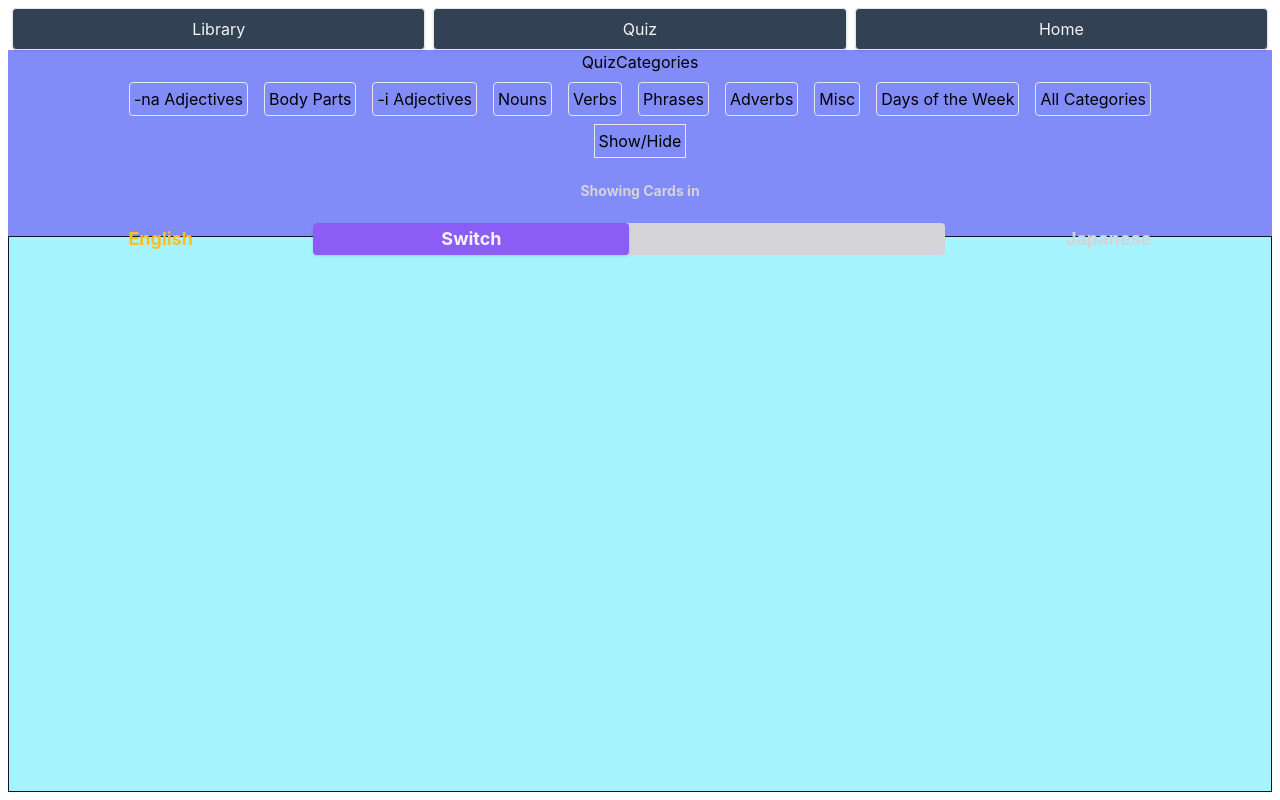
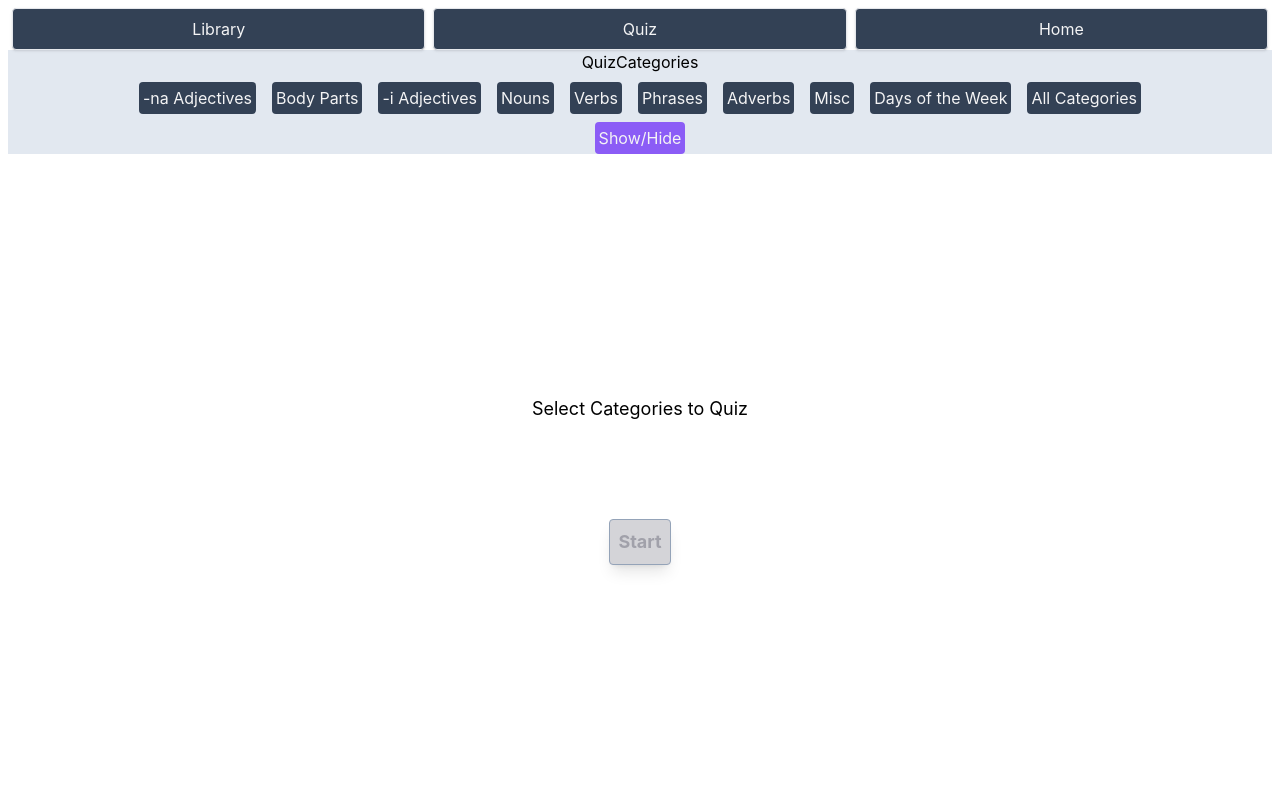
Before and after one commit to LumberJon1/JapaneseFlashcards, a React (Create React App) app: page / in a window 1280 px wide. Both pictures are taken after a click on the item "Quiz". Built offline with nearby package versions, Linux system fonts and the light colour scheme.

Commit message:
Changed styling and added hide/show functionality, and stop/start quiz functionality

```diff
--- a/src/components/Card/index.js
+++ b/src/components/Card/index.js
@@ -6,7 +6,7 @@ function Card() {
     return (
 
         <div
-            className="border border-slate-900 shadow-lg rounded-lg h-3/4 w-full bg-amber-400"
+            className="border border-slate-900 shadow-lg rounded-lg h-3/5 bg-slate-200 mx-4"
         >
             Card
         </div>
--- a/src/components/Quiz/index.js
+++ b/src/components/Quiz/index.js
@@ -1,12 +1,9 @@
 import React, {useState} from "react";
 import library from "../../library";
 import QuizCategories from "../QuizCategories";
-import QuizLanguage from "../QuizLanguage";
 import QuizDisplay from "../QuizDisplay";
 
 function Quiz() {
-
-    const [language, setLanguage] = useState("English");
 
     // State management for quizCategories
     const [selectedCategories, setSelectedCategories] = useState([]);
@@ -22,13 +19,16 @@ function Quiz() {
     // State management for shown/hidden categories
     const [displayingCategories, setDisplayingCategories] = useState(true);
 
+    // State management for ongoing quiz
+    const [quizActive, setQuizActive] = useState(false);
+
     return (
 
         <div
-            className="w-full h-full bg-indigo-400"
+            className="w-full h-full"
         >
             <div
-                className="h-1/4"
+                className={quizActive ? "h-auto" : "h-2/5"}
             >
                 <QuizCategories
                     availableCategories={availableCategories}
@@ -37,15 +37,16 @@ function Quiz() {
                     selectedCategories={selectedCategories}
                     setSelectedCategories={setSelectedCategories}
                 ></QuizCategories>
-                <QuizLanguage
-                    language={language}
-                    setLanguage={setLanguage}
-                ></QuizLanguage>
             </div>
             <div
-                className="h-3/4"
+                className={quizActive ? "h-5/6"  : "h-3/5"}
             >
-                <QuizDisplay></QuizDisplay>
+                <QuizDisplay
+                    quizActive={quizActive}
+                    setQuizActive={setQuizActive}
+                    selectedCategories={selectedCategories}
+                    setDisplayingCategories={setDisplayingCategories}
+                ></QuizDisplay>
             </div>
 
         </div>
--- a/src/components/QuizCategories/index.js
+++ b/src/components/QuizCategories/index.js
@@ -70,7 +70,12 @@ function QuizCategories(props) {
     return (
 
         <div
-            className="w-full flex flex-col items-center justify-center"
+            className={displayingCategories === true ?
+                "w-full border-gray-500 bg-slate-200 flex flex-col items-center justify-center z-20"
+                :
+                "w-full flex flex-col items-center justify-center z-20"
+            }
+
         >
             {displayingCategories ? <div>
                 QuizCategories
@@ -80,7 +85,7 @@ function QuizCategories(props) {
                     {availableCategories.map((item) => (
 
                         <li
-                            className={`border rounded p-1 m-2 ${selectedCategories.includes(item) && "bg-cyan-200"}`}
+                            className={`border-slate-800 rounded bg-slate-700 text-zinc-100 p-1 m-2 ${selectedCategories.includes(item) && "bg-blue-400 border-cyan-300"}`}
                             key={uuidv4()}
                             onClick={toggleSelectCategory}
                         >
@@ -88,7 +93,7 @@ function QuizCategories(props) {
                         </li>
                     ))}
                     <li
-                        className="border rounded p-1 m-2"
+                        className={`border-slate-800 rounded bg-slate-700 text-zinc-100 p-1 m-2 ${selectedCategories.includes("All Categories") && "bg-blue-400 border-cyan-300"}`}
                         onClick={toggleSelectCategory}
                     >
                         All Categories
@@ -98,33 +103,13 @@ function QuizCategories(props) {
             : <></>
             }
             <button
-                className="border rounded-bottom p-1"
+                className={`rounded bg-violet-500 text-zinc-100 p-1 z-30`}
                 onClick={toggleDisplayingCategories}
             >
                 Show/Hide
 
             </button>
         </div>
-
-    //     <div className="w-full mt-4">
-    //         <ul className="flex items-center justify-center">
-    //             {quizCategoryItems.map((item) => (
-    //                 <li
-    //                     className={`flex bg-indigo-600 items-center justify-center p-2 mx-1 border rounded shadow text-zinc-100 w-1/4${currentSubCategory === item.name && "bg-indigo-500 border-violet-600"}`}
-    //                     key={item.name}
-    //                 >
-    //                     <span onClick={() =>  {
-    //                         setQuizCategory(item.name);
-    //                     }
-
-    //                     }>
-    //                         {item.name}
-    //                     </span>
-    //                 </li>
-
-    //             ))}
-    //         </ul>
-    //     </div>
     );
 }
 
--- a/src/components/QuizControls/index.js
+++ b/src/components/QuizControls/index.js
@@ -1,20 +1,33 @@
 import React, {useState} from "react";
 
-function QuizControls() {
+function QuizControls(props) {
+    // unpack props
+    const {
+        setQuizActive,
+        setDisplayingCategories
+     } = props;
+
+
+    // click handler for stop button
+    function handleStopClick() {
+        setQuizActive(false);
+        setDisplayingCategories(true);
+    }
 
     return (
 
         <div
-            className="flex items-center justify-center"
+            className="flex items-center justify-evenly mt-2 w-full"
         >
             <button
-                className="border rounded-lg p-2 text-lg font-bold text-zinc-400 shadow-lg bg-amber-500"
+                className="border rounded-lg p-2 mr-2 text-lg font-bold text-zinc-400 shadow-lg bg-amber-500"
+                onClick={handleStopClick}
             >
                 Stop
             </button>
 
             <button
-                className="border rounded-lg p-2 text-lg font-bold text-zinc-400 shadow-lg bg-emerald-500"
+                className="border rounded-lg p-2 ml-2 text-lg font-bold text-zinc-400 shadow-lg bg-emerald-500"
             >
                 Next
             </button>
--- a/src/components/QuizDisplay/index.js
+++ b/src/components/QuizDisplay/index.js
@@ -1,30 +1,72 @@
 import React, {useState} from "react";
 import Card from "../Card";
+import QuizLanguage from "../QuizLanguage";
 import QuizControls from "../QuizControls";
 
-function QuizDisplay(
+function QuizDisplay(props) {
+    // unpack props
+    const {
+        quizActive,
+        setQuizActive,
+        selectedCategories,
+        setDisplayingCategories
+    } = props;
 
-    // unpack props
+    const [language, setLanguage] = useState("English");
 
-) {
-
-    // State management for ongoing quiz
-    const [quizActive, setQuizActive] = useState(false);
+    // click handler for start button
+    function handleStartClick() {
+        if (selectedCategories.length >= 1) {
+            setQuizActive(true);
+            setDisplayingCategories(false);
+        }
+        else {
+            console.log("No selected categories");
+        }
+    }
 
 
     return (
 
         <div
-            className="border border-slate-900 bg-cyan-200 h-full flex flex-col items-center justify-center"
+            className="h-full flex flex-col items-center justify-center"
         >
             {quizActive ?
 
-                <div>
+                <div
+                    className="h-full w-full"
+                >
+                    <QuizLanguage
+                        language={language}
+                        setLanguage={setLanguage}
+                    ></QuizLanguage>
                     <Card></Card>
-                    <QuizControls></QuizControls>
+                    <QuizControls
+                        setQuizActive={setQuizActive}
+                        setDisplayingCategories={setDisplayingCategories}
+                    ></QuizControls>
                 </div>
 
-                : <></>
+                :
+
+                <div
+                    className="h-full"
+                >
+                    <p
+                        className="mt-12 text-lg"
+                    >
+                        Select Categories to Quiz
+                    </p>
+                    <button
+                        onClick={handleStartClick}
+                        className={selectedCategories.length >= 1 ?
+                            `rounded mt-24 p-2 border border-slate-800 text-lg font-bold bg-emerald-500 shadow-lg`
+                            : `rounded mt-24 p-2 border text-zinc-400 border-slate-400 text-lg font-bold bg-zinc-300 shadow-lg`
+                        }
+                    >
+                        Start
+                    </button>
+                </div>
             }
 
         </div>
--- a/src/components/QuizLanguage/index.js
+++ b/src/components/QuizLanguage/index.js
@@ -22,7 +22,7 @@ function QuizLanguage(props) {
 
     return (
 
-        <div className="h-24 mt-3 mb-1 w-full flex flex-col items-center justify-around">
+        <div className="h-auto mt-3 mb-2 w-full flex flex-col items-center justify-around z-10">
 
             <p
                 className="text-center text-sm font-bold text-zinc-300"
```
